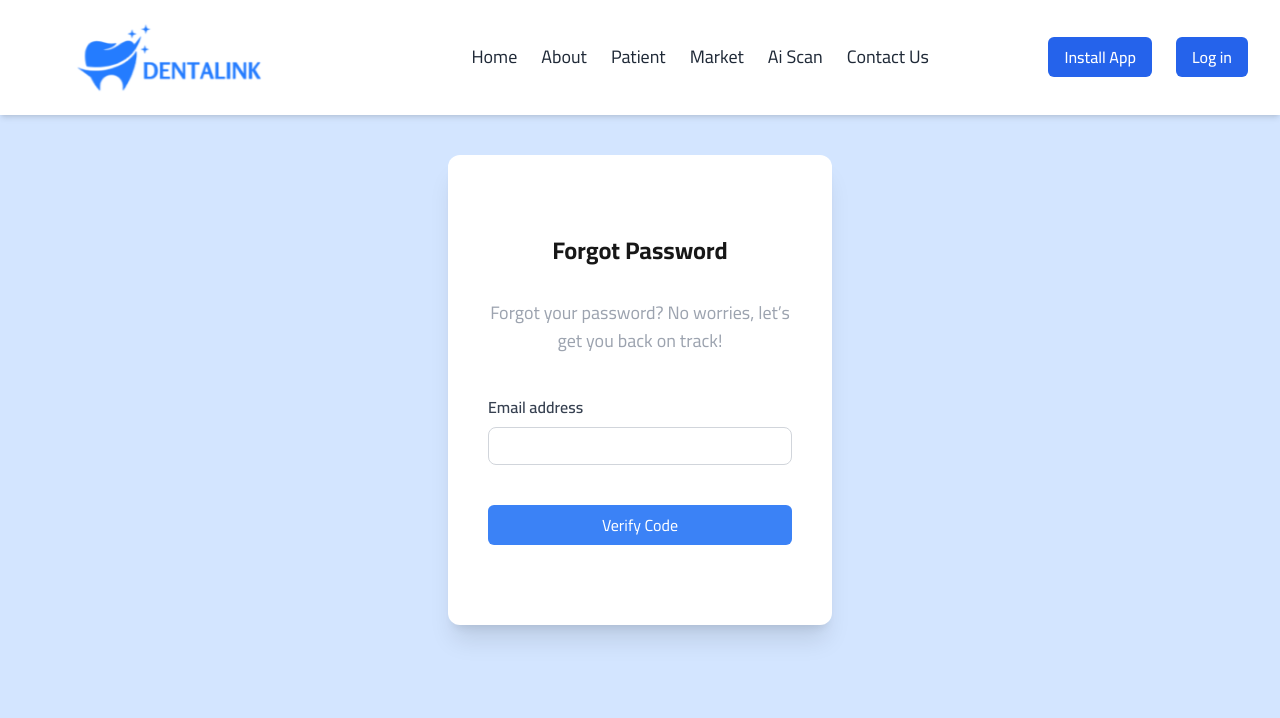
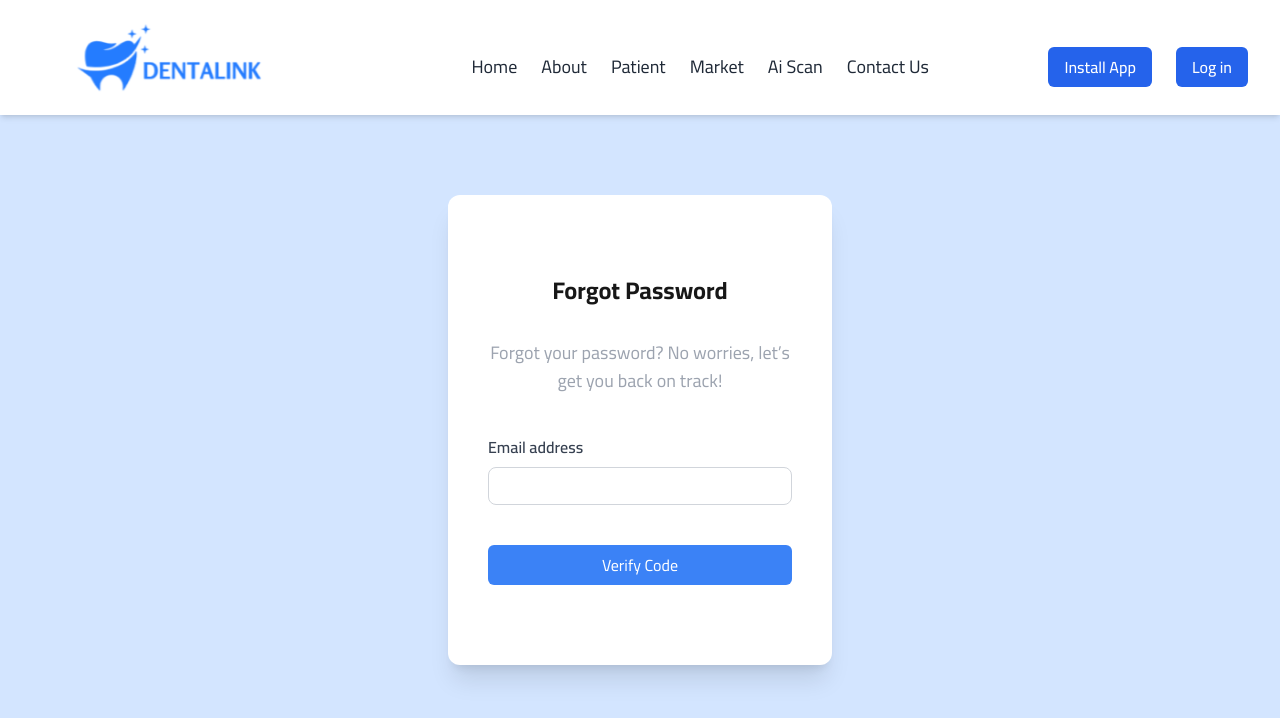
Before and after one commit to doniahusien/denta-Link, a Next.js app: page /forget in a window 1280 px wide. Shown: the top 718 px of the page. Built offline with nearby package versions, Linux system fonts and the light colour scheme.

Commit message:
refactor: add margin to nav

```diff
--- a/src/components/Nav/NavLinks.jsx
+++ b/src/components/Nav/NavLinks.jsx
@@ -14,7 +14,7 @@ const NavLinks = ({ isMobile = false }) => {
     };
 
     return (
-        <ul className={`${isMobile ? "space-y-4" : "flex space-x-6"}`}>
+        <ul className={`${isMobile ? "space-y-4" : "flex space-x-6"} mt-5`}>
             {mainLinks.map((link) => (
                 <li key={link.label} className={`relative ${!isMobile && link.subLinks ? "group" : ""}`}>
                     <div
--- a/src/components/Nav/UserActions.jsx
+++ b/src/components/Nav/UserActions.jsx
@@ -11,7 +11,7 @@ const UserActions = ({ isMobile = false }) => {
     const { token } = useSelector((state) => state.auth);
 
     return (
-        <div className={`flex ${isMobile ? "flex-col space-y-6" : "space-x-6"}`}>
+        <div className={`flex ${isMobile ? "flex-col space-y-6" : "space-x-6"} mt-5`}>
             {token ? (
                 <>
                     <Link href="/cart" className="flex items-center text-blue-600">
--- a/src/components/auth/FormWrapper.jsx
+++ b/src/components/auth/FormWrapper.jsx
@@ -3,7 +3,7 @@
 export default function FormWrapper({ title, children, discription }) {
     return (
 
-        <div className="max-w-sm mx-auto mt-10 bg-white p-6 rounded-xl shadow-xl px-10 py-20">
+        <div className="max-w-sm mx-auto mt-20 bg-white p-6 rounded-xl shadow-xl px-10 py-20">
             <h2 className="text-2xl font-bold mb-8 text-center">{title}</h2>
             <p  className="text-lg text-gray-400  mb-10 text-center">{discription}</p>
             {children}
```
